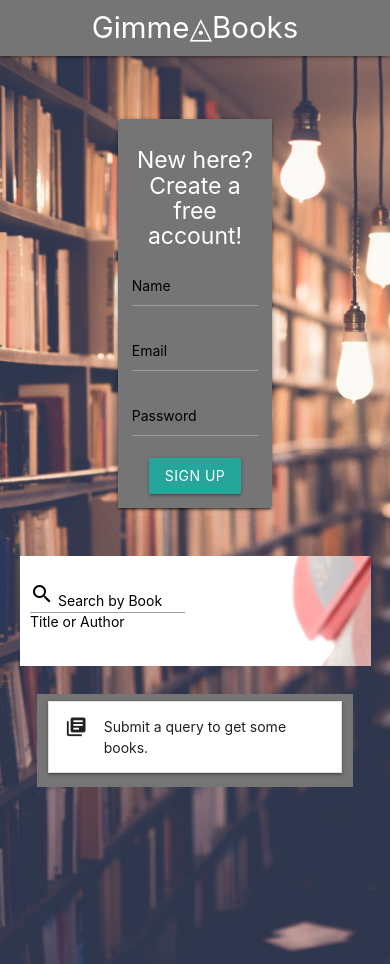
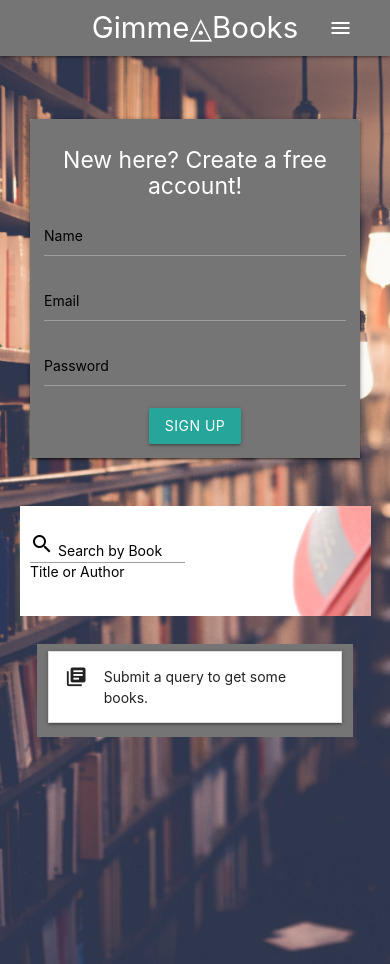
Before and after one commit to homr0/GimmeBooks, a Node server app: page / in a window 390 px wide. Run offline with Node 20, Linux system fonts and the light colour scheme; some libraries are stand-ins or nearby versions.

Commit message:
modified login form on mobile as well as mobile menu

```diff
--- a/public/js/index.js
+++ b/public/js/index.js
@@ -8,6 +8,8 @@ $(document).ready(function() {
   });
 
   $(".modal").modal();
+
+  $(".sidenav").sidenav();
 
   // AJAX functions
   // Signs up a user.
@@ -26,8 +28,6 @@ $(document).ready(function() {
         .trim()
     };
 
-    console.log(newUser);
-
     if (
       !$("#user_name").hasClass("invalid") &&
       !$("#signEmail").hasClass("invalid") &&
@@ -44,21 +44,26 @@ $(document).ready(function() {
   });
 
   // Logs in a user.
-  $("#loginButton").on("click", function(e) {
+  $("#loginButton, #loginButtonM").on("click", function(e) {
     e.preventDefault();
 
+    var mode = "";
+    if ($(this).attr("id") === "loginButtonM") {
+      mode = "M";
+    }
+
     var logUser = {
-      email: $("#loginEmail")
+      email: $("#loginEmail" + mode)
         .val()
         .trim(),
-      password: $("#loginPassword")
+      password: $("#loginPassword" + mode)
         .val()
         .trim()
     };
 
     if (
-      !$("#loginEmail").hasClass("invalid") &&
-      !$("#loginPassword").hasClass("invalid")
+      !$("#loginEmail" + mode).hasClass("invalid") &&
+      !$("#loginPassword" + mode).hasClass("invalid")
     ) {
       $.ajax("/login", {
         method: "POST",
--- a/views/index.handlebars
+++ b/views/index.handlebars
@@ -1,12 +1,6 @@
 <br><br>
 <main class="container">
-
-  {{!-- {{#if loggedIn}}
-    <p>You are logged in!</p>
-    {{else}}
-    <p>You are not logged in</p>
-  {{/if}} --}}
-          {{#if loggedIn}}
+  {{#if loggedIn  }}
     <div class="container blue-grey lighten-5">
 
       <div id="titles" class="row">
@@ -25,7 +19,7 @@
 
     <div class="section">
       <div class="row">
-        <div class="col s6 offset-s3">
+        <div class="col s12 m6 offset-m3">
           <div class="card center">
             <div class="card content blue grey darken-1 white-text" id="signUp">
               <h5>New here? Create a free account!</h5>
--- a/views/layouts/main.handlebars
+++ b/views/layouts/main.handlebars
@@ -3,6 +3,7 @@
 
 <head>
   <meta charset="utf-8">
+  <meta name="viewport" content="width=device-width, initial-scale=1.0">
   <link rel="stylesheet" href="https://cdnjs.cloudflare.com/ajax/libs/materialize/1.0.0/css/materialize.min.css">
   <link href="https://fonts.googleapis.com/icon?family=Material+Icons" rel="stylesheet">
   <link rel="stylesheet" href="https://use.fontawesome.com/releases/v5.7.1/css/all.css" integrity="sha384-fnmOCqbTlWIlj8LyTjo7mOUStjsKC4pOpQbqyi7RrhN7udi9RwhKkMHpvLbHG9Sr"
@@ -19,13 +20,13 @@
         <a href="/" class="brand-logo">Gimme◬Books</a>
 
         {{#if loggedIn}}
-            <ul id="logout" class="right hide-on-med-and-down">
+        <ul class="right hide-on-med-and-down">
           <li>
             <a href="/logout" class="btn btn-large waves-effect waves-red blue-grey darken-5"><i class="material-icons">exit_to_app</i></a>
           </li>
         </ul>
 
-            <span class="right">Welcome, <a href="/user/{{id}}" data-user="{{id}}">{{user}}</a>!</span>
+        <span class="right hide-on-med-and-down">Welcome, <a href="/user/{{id}}" data-user="{{id}}">{{user}}</a>!</span>
 
         {{else}}
         <ul id="login" class="right hide-on-med-and-down">
@@ -34,28 +35,40 @@
             <div id="modal" class="modal">
               <div class="modal-content">
                 <input type="email" id="loginEmail" placeholder="Enter email" name="email">
+                <input type="password" id="loginPassword" placeholder="Enter password" name="password">
                 <label>
                   <input type="checkbox">
                   <span>Remember Me</span>
                 </label>
-                <input type="password" id="loginPassword" placeholder="Enter password" name="password">
-                <button type="submit" id="loginButton">Submit</button>
+                <button class="btn right" type="submit" id="loginButton">Submit</button>
+              </div>
+            </div>
           </li>
         </ul>
         {{/if}}
+        <a href="#" data-target="mobile-menu" class="sidenav-trigger right"><i class="material-icons">menu</i></a>
       </div>
     </nav>
 
-          {{!-- <div class="nav-content">
-            <ul class="tabs tabs-transparent">
+    <ul class="sidenav" id="mobile-menu">
+      {{#if loggedIn}}
+      <li><a href="/user/{{id}}" data-user="{{id}}"><i class="material-icons">face</i>{{user}}</a></li>
+      <li>
+        <a href="/logout" class="btn btn-large waves-effect waves-red blue-grey darken-5"><i class="material-icons">exit_to_app</i></a>
+      </li>
+      {{else}}
+      <li id="mobileLogin">
+        {{!-- <a href="#modal" class="btn waves-effect waves-light modal-trigger">Login</a> --}}
+        <input type="email" id="loginEmailM" placeholder="Enter email" name="email">
+        <input type="password" id="loginPasswordM" placeholder="Enter password" name="password">
+        <label>
+          <input type="checkbox">
+          <span>Remember Me</span>
+        </label>
+        <button class="btn right" type="submit" id="loginButtonM">Submit</button>
+      </li>
+      {{/if}}
     </ul>
-          </div> --}}
-
-
-
-          </form>
-
-    </nav>
   </header>
 
   {{{body}}}
```
Lines whose indentation alone changed are shown as unchanged.
